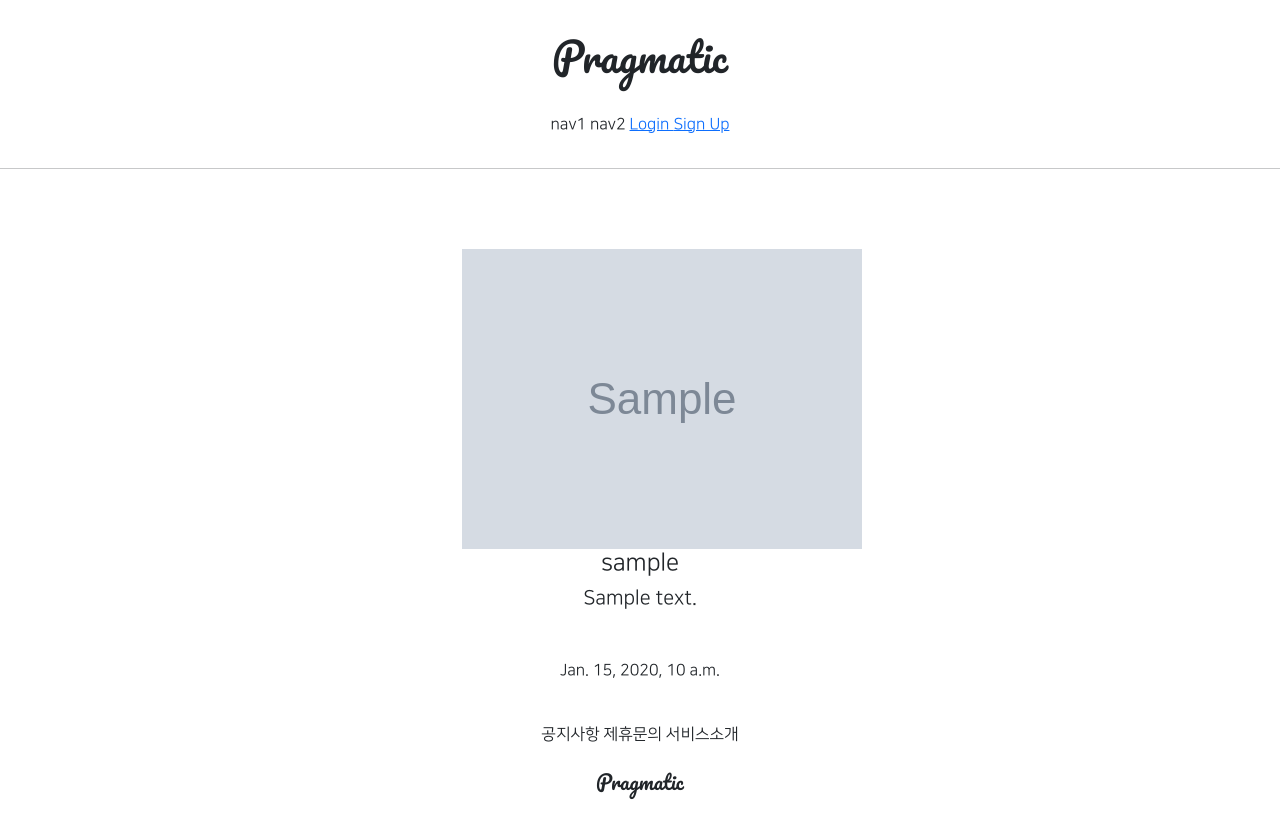
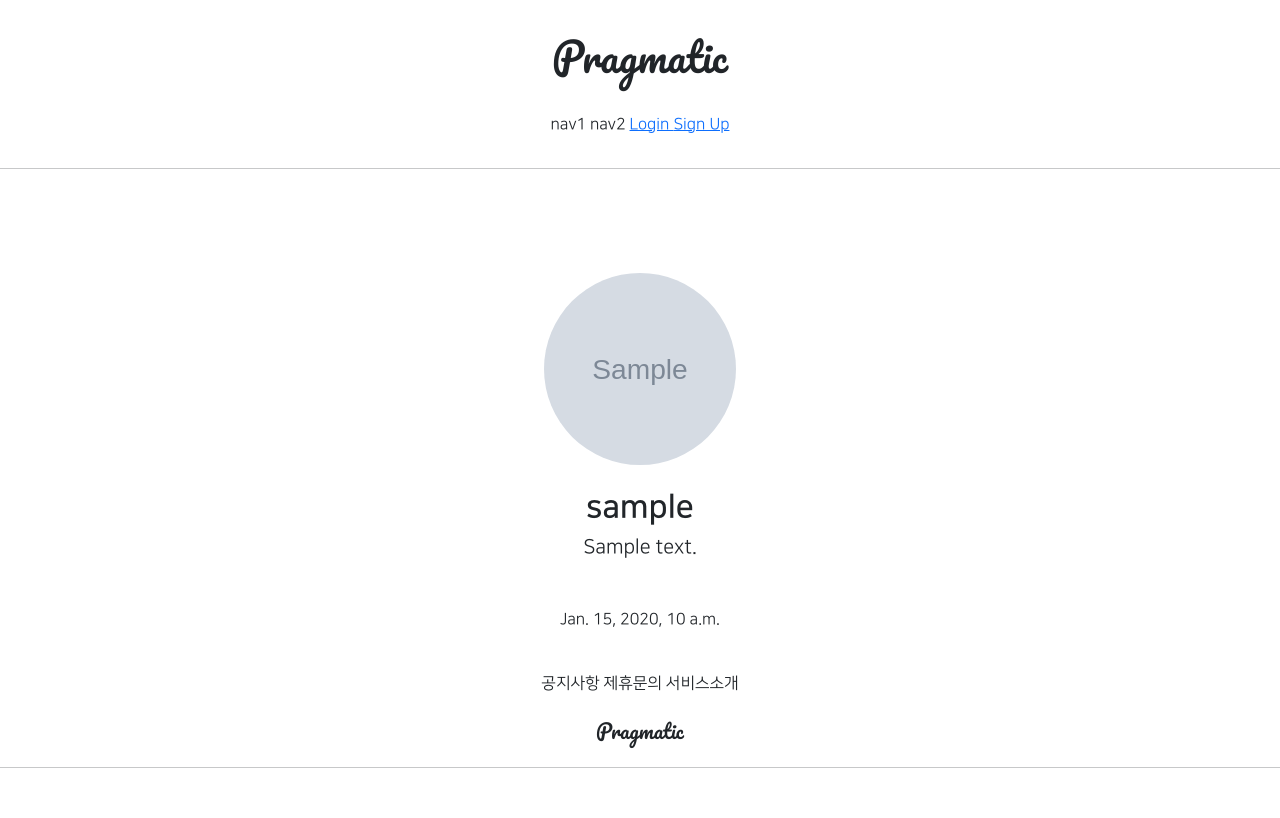
Before and after one commit to namvandy/gi_6, a Django app: page /accounts/detail/1 in a window 1280 px wide. Shown: the top 818 px of the page. After the commit the page ends 768 px from the top, so only its background shows below. Run offline with Django 3.2, Linux system fonts and the light colour scheme; tables that the repository leaves empty hold one stand-in row (values such as "Sample post"); grey boxes marked "Sample" are stand-in pictures; parts of the project's set-up code (start-up, migrations or seed data) failed here and were passed over; some libraries are stand-ins or nearby versions.

Commit message:
7/27 3rd commit

```diff
--- a/accountapp/templates/accountapp/detail.html
+++ b/accountapp/templates/accountapp/detail.html
@@ -6,8 +6,9 @@
         <div class="m-5">
            {% if target_user.profile %}
                <img src="{{ target_user.profile.image.url }}"
-                    alt="profile img">
-               <h4>{{ target_user.profile.nickname }} {# 보고싶은 계정이름 #}</h4>
+                    class="profile_image m-4"
+                    alt="profile image">
+               <h2 class="NNS_B">{{ target_user.profile.nickname }} {# 보고싶은 계정이름 #}</h2>
                <h5>{{ target_user.profile.message }}</h5>
             {% else %}
             <h4>
--- a/static/base.css
+++ b/static/base.css
@@ -15,3 +15,14 @@
     max-width:  500px;
     padding: 1rem 1.5rem;
 }
+
+.profile_image {
+    height: 12rem;
+    width: 12rem;
+    border-radius: 20rem;
+    object-fit: cover;
+}
+
+.NNS_B {
+    font-family: "NanumSquareB", cursive;
+}
```
Also changed, not shown: profileapp/views.py (+8 -1 lines).
